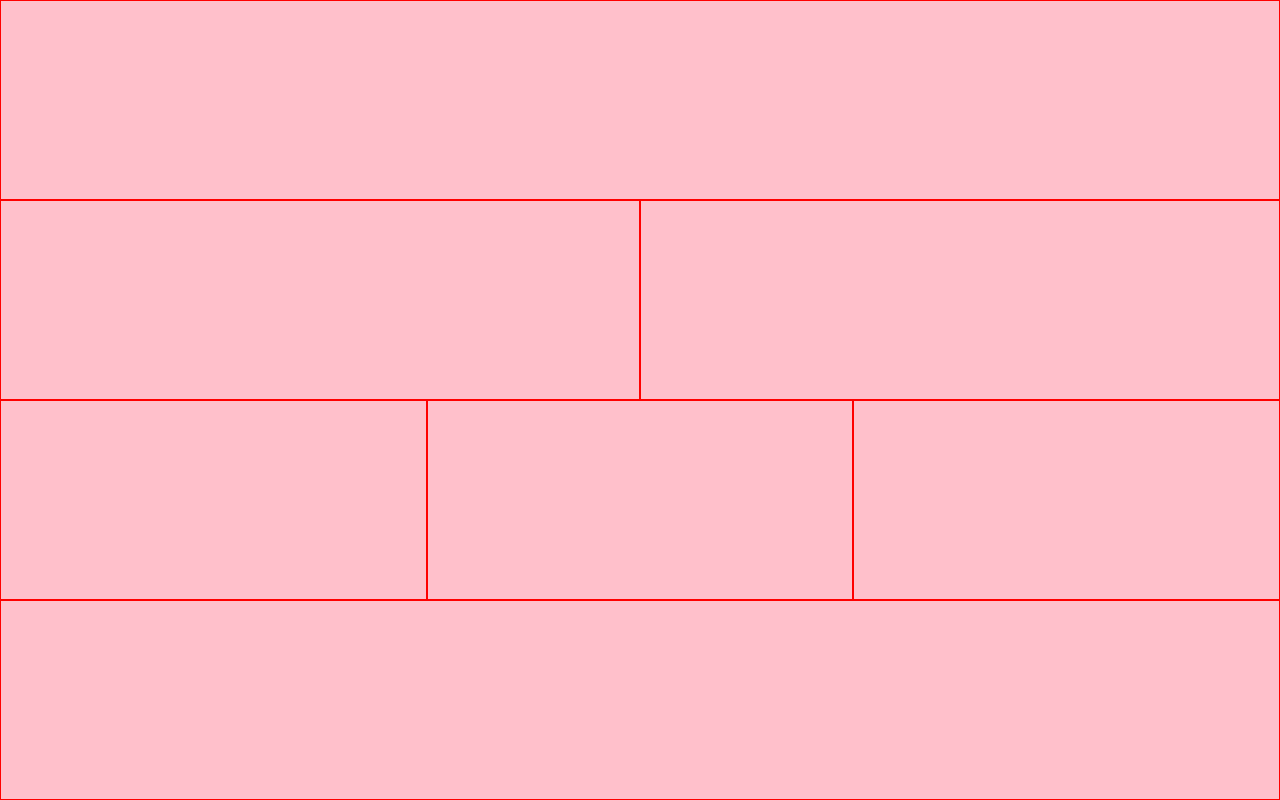
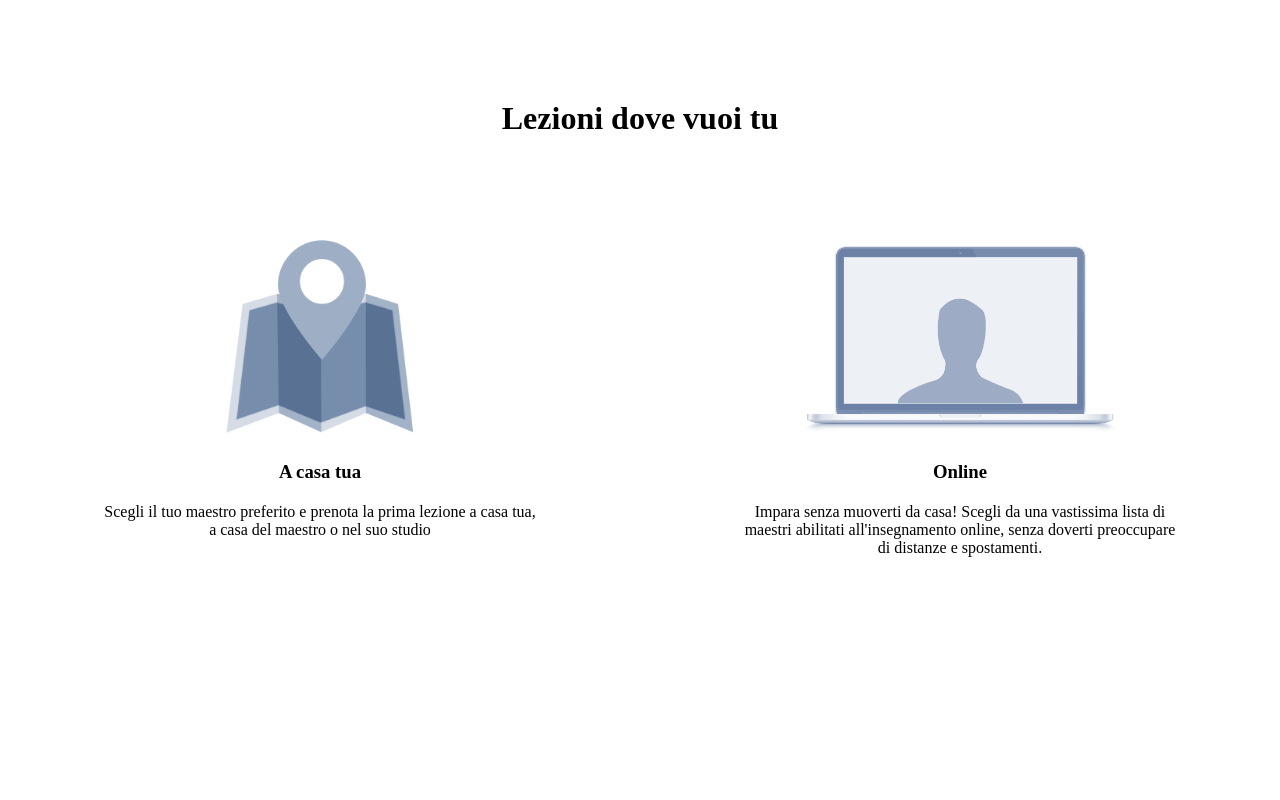
Before and after one commit to MirkoR89/html-css-resp-wannabe-12bool, a plain HTML site: page index.html in a window 1280 px wide. Shown: the top 800 px of the page. Drawn offline with Linux system fonts and the light colour scheme.

Commit message:
Prima row completata

```diff
--- a/assets/css/style.css
+++ b/assets/css/style.css
@@ -0,0 +1,17 @@
+body [class*="col-"] {
+  text-align: center;
+  padding: 0 100px 0 100px;
+}
+
+.row {
+  margin-top: 100px;
+}
+
+img {
+  height: 200px;
+  width: auto;
+}
+
+h3 {
+  padding: 20px;
+}
--- a/index.html
+++ b/index.html
@@ -8,14 +8,25 @@
     <link rel="stylesheet" href="assets/css/12-bool.css">
     <link rel="stylesheet" href="assets/css/style.css">
   </head>
-  <body class="debug">
+  <body>
     <div class="row">
-      <div class="col-lg-12"></div>
+        <div class="col-lg-12">
+          <h1>Lezioni dove vuoi tu</h1>
+        </div>
     </div>
 
     <div class="row">
-      <div class="col-lg-6"></div>
-      <div class="col-lg-6"></div>
+      <div class="col-lg-6">
+        <img src="assets/img/icon/maps.png" alt="">
+        <h3>A casa tua</h3>
+        <p>Scegli il tuo maestro preferito e prenota la prima lezione a casa tua, a casa del maestro o nel suo studio</p>
+</div>
+
+<div class="col-lg-6">
+        <img src="assets/img/icon/screen.png" alt="">
+        <h3>Online</h3>
+        <p>Impara senza muoverti da casa! Scegli da una vastissima lista di maestri abilitati all'insegnamento online, senza doverti preoccupare di distanze e spostamenti.</p>
+</div>
     </div>
 
     <div class="row">
```
